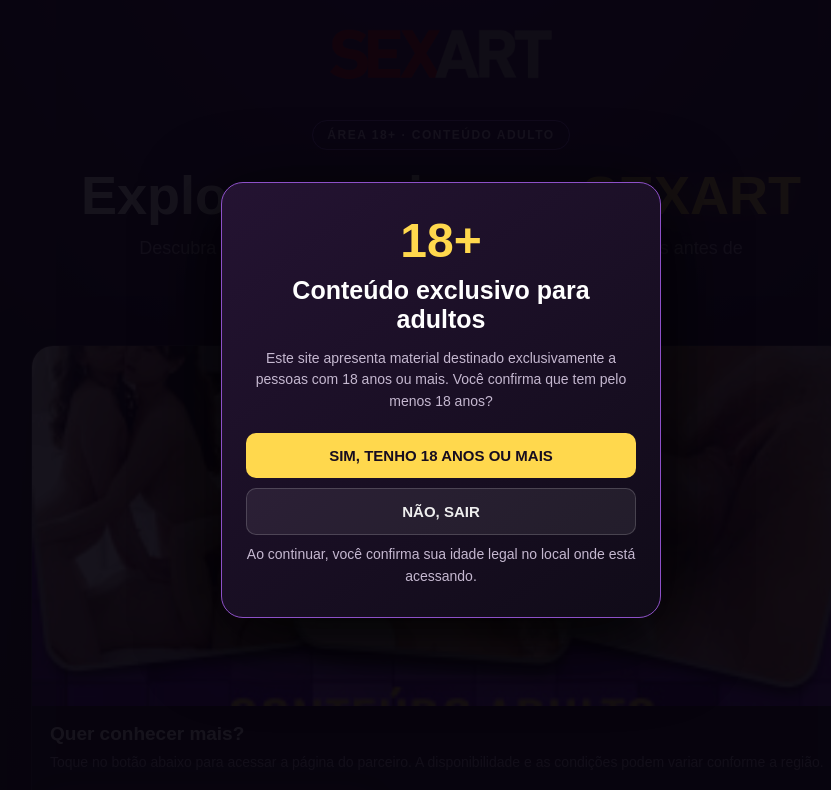
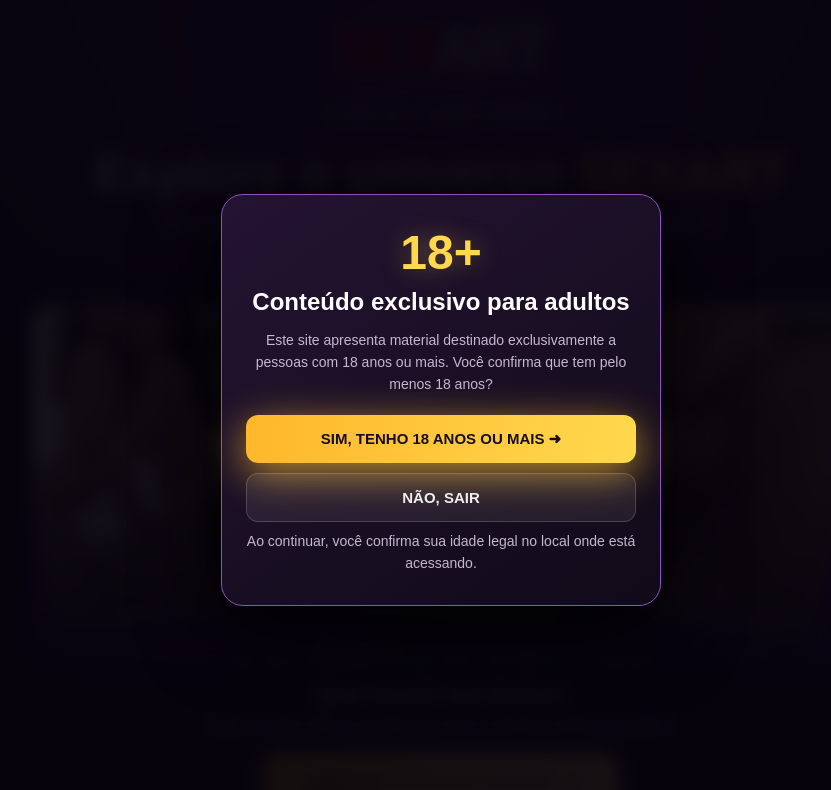
Before and after one commit to aziz3344/ai-quiz, a plain HTML site: page index.html in a window 1280 px wide. Shown: the top 790 px of the page, without its empty margins (199-1030 px from the left). Drawn offline with Linux system fonts and the light colour scheme.

Commit message:
Update index.html

```diff
--- a/index.html
+++ b/index.html
@@ -7,48 +7,230 @@
   <meta name="description" content="Conteúdo adulto para maiores de 18 anos. Confirme sua idade para continuar.">
   <title>SEXART | Conteúdo Adulto 18+</title>
   <style>
-    :root{--bg:#090610;--panel:#171020;--purple:#7c2cff;--pink:#ff3e83;--yellow:#ffd84d;--muted:#b9aec8}
+    :root{
+      --bg:#090610;
+      --panel:#171020;
+      --purple:#7c2cff;
+      --pink:#ff3e83;
+      --yellow:#ffd84d;
+      --muted:#b9aec8;
+      --green:#22c55e;
+    }
     *{box-sizing:border-box}
-    body{margin:0;background:radial-gradient(circle at 50% -10%,#482071 0,#160d22 38%,var(--bg) 75%);color:#fff;font-family:Arial,Helvetica,sans-serif;min-height:100vh}
+    body{
+      margin:0;
+      background:radial-gradient(circle at 50% -10%,#482071 0,#160d22 38%,var(--bg) 75%);
+      color:#fff;
+      font-family:Arial,Helvetica,sans-serif;
+      min-height:100vh;
+      overflow-x:hidden;
+    }
+    /* خلفية متوهجة خفيفة */
+    body::before{
+      content:"";
+      position:fixed;
+      top:-120px;left:50%;
+      width:600px;height:600px;
+      transform:translateX(-50%);
+      background:radial-gradient(circle,rgba(255,62,131,.18),rgba(124,44,255,.12),transparent 70%);
+      pointer-events:none;
+      z-index:-1;
+      animation:bgPulse 6s ease-in-out infinite alternate;
+    }
+    @keyframes bgPulse{
+      0%{transform:translateX(-50%) scale(1);opacity:.7}
+      100%{transform:translateX(-50%) scale(1.18);opacity:1}
+    }
+
     .wrap{width:min(960px,92%);margin:auto}
-    header{display:flex;justify-content:center;align-items:center;padding:24px 0 12px}
-    .logo{width:min(230px,65vw);height:auto;object-fit:contain}
-    .hero{padding:22px 0 30px;text-align:center}
-    .tag{display:inline-block;border:1px solid #a66cff;background:#31164d;color:#e9d7ff;border-radius:99px;padding:7px 14px;font-size:12px;font-weight:800;letter-spacing:1.5px}
-    h1{font-size:clamp(30px,6vw,54px);line-height:1.04;margin:17px auto 12px;max-width:760px}
-    h1 span{color:var(--yellow);text-shadow:0 3px 22px #ffbd3b55}
-    .sub{color:var(--muted);font-size:clamp(15px,2.5vw,18px);line-height:1.55;max-width:620px;margin:0 auto}
-    .feature{margin:24px auto 18px;max-width:820px;border:1px solid #ffffff24;border-radius:22px;overflow:hidden;background:#100a18;box-shadow:0 18px 55px #0009}
-    .feature img{display:block;width:100%;max-height:360px;object-fit:cover;background:#1f142d}
-    .feature-foot{padding:17px 18px 20px}
-    .feature-foot strong{display:block;font-size:19px;margin-bottom:7px}
-    .feature-foot p{color:var(--muted);margin:0;font-size:14px;line-height:1.5}
-    .cta{display:inline-flex;justify-content:center;align-items:center;gap:10px;margin:20px auto 8px;padding:16px 34px;min-width:min(320px,90%);border:0;border-radius:12px;background:linear-gradient(100deg,#ffb92e,var(--yellow));color:#180d20;text-decoration:none;font-size:19px;font-weight:900;letter-spacing:.6px;box-shadow:0 8px 28px #ffbf3150;cursor:pointer;transition:.2s}
-    .cta:hover{transform:translateY(-2px);filter:brightness(1.06)}
+    header{display:flex;justify-content:center;align-items:center;padding:20px 0 8px;animation:fadeDown .6s ease}
+    .logo{width:min(220px,60vw);height:auto;object-fit:contain;filter:drop-shadow(0 4px 18px rgba(124,44,255,.35))}
+
+    .hero{padding:14px 0 22px;text-align:center;animation:fadeUp .7s ease}
+    .tag{
+      display:inline-flex;align-items:center;gap:8px;
+      border:1px solid #a66cff;
+      background:rgba(49,22,77,.85);
+      color:#e9d7ff;
+      border-radius:99px;
+      padding:7px 15px;
+      font-size:12px;font-weight:800;letter-spacing:1.2px;
+      box-shadow:0 0 20px rgba(124,44,255,.25);
+    }
+    .live-dot{
+      width:8px;height:8px;border-radius:50%;
+      background:var(--green);
+      box-shadow:0 0 10px var(--green);
+      animation:blink 1.4s infinite;
+    }
+    @keyframes blink{0%,100%{opacity:1;transform:scale(1)}50%{opacity:.35;transform:scale(.8)}}
+
+    h1{font-size:clamp(28px,6vw,52px);line-height:1.06;margin:15px auto 10px;max-width:760px}
+    h1 span{color:var(--yellow);text-shadow:0 3px 25px #ffbd3b66}
+    .sub{color:var(--muted);font-size:clamp(14px,2.5vw,17px);line-height:1.5;max-width:600px;margin:0 auto}
+
+    /* البطاقة الرئيسية */
+    .feature{
+      margin:20px auto 18px;
+      max-width:820px;
+      border:1px solid rgba(255,216,77,.28);
+      border-radius:22px;
+      overflow:hidden;
+      background:linear-gradient(180deg,#160e22,#0f0917);
+      box-shadow:0 18px 55px rgba(0,0,0,.65);
+      animation:fadeUp .85s ease;
+    }
+    .media-box{position:relative;display:block;overflow:hidden;text-decoration:none}
+    .feature img{
+      display:block;width:100%;max-height:360px;object-fit:cover;
+      background:#1f142d;
+      transition:transform .45s ease;
+    }
+    .media-box:hover img{transform:scale(1.04)}
+    .play-overlay{
+      position:absolute;inset:0;
+      display:flex;align-items:center;justify-content:center;
+      background:linear-gradient(180deg,transparent 40%,rgba(9,6,16,.75));
+    }
+    .play-btn{
+      width:68px;height:68px;border-radius:50%;
+      background:rgba(255,216,77,.92);
+      color:#170d20;
+      display:flex;align-items:center;justify-content:center;
+      font-size:26px;padding-left:4px;
+      box-shadow:0 0 0 0 rgba(255,216,77,.65);
+      animation:pulseRing 2s infinite;
+      transition:transform .2s;
+    }
+    .media-box:hover .play-btn{transform:scale(1.1)}
+    .badge-hd{
+      position:absolute;top:12px;right:12px;
+      background:rgba(9,6,16,.8);
+      border:1px solid rgba(255,255,255,.22);
+      color:var(--yellow);
+      font-size:11px;font-weight:900;
+      padding:4px 9px;border-radius:6px;letter-spacing:.8px;
+    }
+
+    .feature-foot{padding:18px 18px 22px;text-align:center}
+    .feature-foot strong{display:block;font-size:20px;margin-bottom:7px}
+    .feature-foot p{color:var(--muted);margin:0 auto;max-width:560px;font-size:14px;line-height:1.5}
+
+    /* زر CTA مع لمعة ونبض */
+    .cta{
+      position:relative;overflow:hidden;
+      display:inline-flex;justify-content:center;align-items:center;gap:10px;
+      margin:20px auto 8px;
+      padding:16px 34px;
+      min-width:min(330px,92%);
+      border:0;border-radius:14px;
+      background:linear-gradient(100deg,#ffb72b,var(--yellow),#ffe885);
+      color:#180d20;text-decoration:none;
+      font-size:19px;font-weight:900;letter-spacing:.6px;
+      box-shadow:0 8px 30px rgba(255,191,49,.42);
+      cursor:pointer;
+      transition:transform .2s,filter .2s;
+      animation:ctaPulse 2.4s infinite;
+    }
+    .cta::after{
+      content:"";
+      position:absolute;top:0;left:-100%;
+      width:60%;height:100%;
+      background:linear-gradient(120deg,transparent,rgba(255,255,255,.6),transparent);
+      transform:skewX(-25deg);
+      animation:shimmer 3s infinite;
+    }
+    .cta:hover{transform:translateY(-3px) scale(1.02);filter:brightness(1.06)}
+
+    @keyframes shimmer{
+      0%{left:-100%}
+      35%,100%{left:150%}
+    }
+    @keyframes ctaPulse{
+      0%,100%{box-shadow:0 8px 28px rgba(255,191,49,.38)}
+      50%{box-shadow:0 10px 40px rgba(255,191,49,.72)}
+    }
+    @keyframes pulseRing{
+      0%{box-shadow:0 0 0 0 rgba(255,216,77,.65)}
+      70%{box-shadow:0 0 0 18px rgba(255,216,77,0)}
+      100%{box-shadow:0 0 0 0 rgba(255,216,77,0)}
+    }
+    @keyframes fadeUp{
+      from{opacity:0;transform:translateY(18px)}
+      to{opacity:1;transform:translateY(0)}
+    }
+    @keyframes fadeDown{
+      from{opacity:0;transform:translateY(-12px)}
+      to{opacity:1;transform:translateY(0)}
+    }
+
     .tiny{font-size:11px;color:#988ba6;margin:9px auto 0;line-height:1.5}
-    .gallery-title{text-align:center;font-size:21px;margin:35px 0 15px}
+
+    /* Gallery */
+    .gallery-title{text-align:center;font-size:21px;margin:32px 0 16px}
     .gallery{display:grid;grid-template-columns:repeat(3,1fr);gap:14px;margin-bottom:24px}
-    .tile{display:block;text-decoration:none;border:1px solid #ffffff20;background:#1a1024;border-radius:15px;overflow:hidden;transition:transform .2s,border-color .2s}
-    .tile:hover{transform:translateY(-3px);border-color:var(--yellow)}
-    .tile img{display:block;width:100%;height:170px;object-fit:cover;background:#261838}
-    .tile div{padding:12px;color:#e9dff2;font-size:13px;font-weight:700;text-align:center}
-    .bottom{text-align:center;padding:28px 0 35px;color:#95899e;font-size:11px;line-height:1.7}
+    .tile{
+      position:relative;display:block;text-decoration:none;
+      border:1px solid #ffffff20;background:#1a1024;
+      border-radius:16px;overflow:hidden;
+      transition:transform .25s ease,border-color .25s ease,box-shadow .25s ease;
+    }
+    .tile:hover{
+      transform:translateY(-4px);
+      border-color:var(--yellow);
+      box-shadow:0 12px 30px rgba(255,216,77,.18);
+    }
+    .tile-media{position:relative;overflow:hidden}
+    .tile img{display:block;width:100%;height:175px;object-fit:cover;background:#261838;transition:transform .4s ease}
+    .tile:hover img{transform:scale(1.07)}
+    .tile-play{
+      position:absolute;bottom:10px;right:10px;
+      width:36px;height:36px;border-radius:50%;
+      background:rgba(255,216,77,.92);color:#170d20;
+      display:flex;align-items:center;justify-content:center;
+      font-size:14px;padding-left:2px;font-weight:900;
+      box-shadow:0 4px 12px rgba(0,0,0,.5);
+    }
+    .tile-label{padding:12px;color:#f3ebfb;font-size:13px;font-weight:700;text-align:center}
+
+    .bottom{text-align:center;padding:26px 0 35px;color:#95899e;font-size:11px;line-height:1.7}
     .bottom a{color:#cbb4e7}
-    .age-overlay{position:fixed;inset:0;z-index:10;background:#07040def;display:flex;align-items:center;justify-content:center;padding:20px}
-    .age-box{width:min(440px,100%);padding:30px 24px;text-align:center;border:1px solid #8d50c8;border-radius:22px;background:linear-gradient(145deg,#241332,#100b18);box-shadow:0 20px 80px #000}
-    .age-mark{font-size:48px;font-weight:900;color:var(--yellow);margin-bottom:8px}
-    .age-box h2{font-size:25px;margin:8px 0}
+
+    /* بوابة التحقق من العمر 18+ */
+    .age-overlay{
+      position:fixed;inset:0;z-index:20;
+      background:rgba(7,4,13,.94);
+      backdrop-filter:blur(8px);
+      display:flex;align-items:center;justify-content:center;padding:20px;
+    }
+    .age-box{
+      width:min(440px,100%);padding:30px 24px;text-align:center;
+      border:1px solid #8d50c8;border-radius:22px;
+      background:linear-gradient(145deg,#241332,#100b18);
+      box-shadow:0 20px 80px #000;
+      animation:fadeUp .35s ease;
+    }
+    .age-mark{font-size:48px;font-weight:900;color:var(--yellow);margin-bottom:8px;text-shadow:0 0 25px rgba(255,216,77,.35)}
+    .age-box h2{font-size:24px;margin:8px 0}
     .age-box p{color:#c5b8d0;line-height:1.55;font-size:14px}
     .age-actions{display:grid;gap:10px;margin-top:20px}
-    .age-actions button{padding:14px;border:0;border-radius:10px;font-size:15px;font-weight:900;cursor:pointer}
-    .yes{background:var(--yellow);color:#170d20}
+    .age-actions button{padding:15px;border:0;border-radius:12px;font-size:15px;font-weight:900;cursor:pointer;transition:transform .15s}
+    .yes{
+      background:linear-gradient(100deg,#ffb72b,var(--yellow));
+      color:#170d20;
+      box-shadow:0 6px 24px rgba(255,191,49,.4);
+      animation:ctaPulse 2s infinite;
+    }
+    .yes:hover{transform:scale(1.02)}
     .no{background:#ffffff12;color:#eee;border:1px solid #ffffff2b!important}
     .hidden{display:none!important}
+
     @media(max-width:650px){
       .gallery{grid-template-columns:1fr}
-      .tile img{height:190px}
-      .hero{padding-top:15px}
-      .feature img{max-height:250px}
+      .tile img{height:195px}
+      .hero{padding-top:10px}
+      .feature img{max-height:240px}
+      .play-btn{width:58px;height:58px;font-size:22px}
     }
   </style>
 </head>
@@ -59,7 +241,7 @@
       <h2 id="ageTitle">Conteúdo exclusivo para adultos</h2>
       <p>Este site apresenta material destinado exclusivamente a pessoas com 18 anos ou mais. Você confirma que tem pelo menos 18 anos?</p>
       <div class="age-actions">
-        <button class="yes" id="confirmAge">SIM, TENHO 18 ANOS OU MAIS</button>
+        <button class="yes" id="confirmAge">SIM, TENHO 18 ANOS OU MAIS ➜</button>
         <button class="no" id="leavePage">NÃO, SAIR</button>
       </div>
       <p class="tiny">Ao continuar, você confirma sua idade legal no local onde está acessando.</p>
@@ -72,34 +254,52 @@
 
   <main class="wrap">
     <section class="hero">
-      <span class="tag">ÁREA 18+ · CONTEÚDO ADULTO</span>
+      <span class="tag"><span class="live-dot"></span> ÁREA 18+ · ACESSO LIBERADO</span>
       <h1>Explore o universo <span>SEXART</span></h1>
-      <p class="sub">Descubra a página oficial do conteúdo adulto e veja mais detalhes antes de continuar.</p>
+      <p class="sub">Descubra o conteúdo exclusivo em HD e assista agora mesmo na página oficial.</p>
     </section>
 
     <section class="feature">
-      <img src="YtBXSd7sPAdGiaoIn8mRtVKeAK6KdR3kcLvaEaAc.jpg" alt="Banner promocional SEXART para maiores de 18 anos">
+      <a class="media-box" href="https://lzygaeg.pro/cl/bc07bfb400bb1150?p1={click_id}&p2={format}&source=trafficstars&site={site_id}" rel="nofollow sponsored">
+        <span class="badge-hd">4K · 18+</span>
+        <img src="YtBXSd7sPAdGiaoIn8mRtVKeAK6KdR3kcLvaEaAc.jpg" alt="Banner promocional SEXART para maiores de 18 anos">
+        <div class="play-overlay">
+          <div class="play-btn">▶</div>
+        </div>
+      </a>
       <div class="feature-foot">
-        <strong>Quer conhecer mais?</strong>
-        <p>Toque no botão abaixo para acessar a página do parceiro. A disponibilidade e as condições podem variar conforme a região.</p>
-        <a class="cta" id="mainCta" href="https://lzygaeg.pro/cl/bc07bfb400bb1150?p1={click_id}&p2={format}&source=trafficstars&site={site_id}" rel="nofollow sponsored">VER MAIS <span aria-hidden="true">➜</span></a>
-        <div class="tiny">Acesso restrito a maiores de 18 anos.</div>
+        <strong>Quer assistir sem limites?</strong>
+        <p>Toque no botão abaixo para liberar o acesso imediato à página do parceiro.</p>
+        <a class="cta" id="mainCta" href="https://lzygaeg.pro/cl/bc07bfb400bb1150?p1={click_id}&p2={format}&source=trafficstars&site={site_id}" rel="nofollow sponsored">LIBERAR ACESSO AGORA <span aria-hidden="true">➜</span></a>
+        <div class="tiny">Acesso restrito a maiores de 18 anos · Carregamento rápido.</div>
       </div>
     </section>
 
-    <h2 class="gallery-title">Explore os destaques</h2>
+    <h2 class="gallery-title">Destaques mais assistidos 🔥</h2>
     <section class="gallery" aria-label="Banners promocionais">
       <a class="tile" href="https://lzygaeg.pro/cl/bc07bfb400bb1150?p1={click_id}&p2={format}&source=trafficstars&site={site_id}" rel="nofollow sponsored">
-        <img src="zk8gK5T7cleHlRZM7Nn41Oh8Q340b1w8M1EA99Bv.jpg" alt="Banner SEXART">
-        <div>Conteúdo adulto 18+</div>
+        <div class="tile-media">
+          <span class="badge-hd">HD</span>
+          <img src="zk8gK5T7cleHlRZM7Nn41Oh8Q340b1w8M1EA99Bv.jpg" alt="Banner SEXART">
+          <div class="tile-play">▶</div>
+        </div>
+        <div class="tile-label">Conteúdo adulto 18+</div>
       </a>
       <a class="tile" href="https://lzygaeg.pro/cl/bc07bfb400bb1150?p1={click_id}&p2={format}&source=trafficstars&site={site_id}" rel="nofollow sponsored">
-        <img src="paDCyasnAzTSamg5F2udVbqrlzR9JFOLJJWTjEag.jpg" alt="Banner promocional SEXART">
-        <div>Ver mais</div>
+        <div class="tile-media">
+          <span class="badge-hd">NOVO</span>
+          <img src="paDCyasnAzTSamg5F2udVbqrlzR9JFOLJJWTjEag.jpg" alt="Banner promocional SEXART">
+          <div class="tile-play">▶</div>
+        </div>
+        <div class="tile-label">Ver coleção completa</div>
       </a>
       <a class="tile" href="https://lzygaeg.pro/cl/bc07bfb400bb1150?p1={click_id}&p2={format}&source=trafficstars&site={site_id}" rel="nofollow sponsored">
-        <img src="xOHOkjn7DdhIoz0cfm4KLOVEN85hcDu1xusyAERi.jpg" alt="Banner XXX vídeos">
-        <div>Área para adultos</div>
+        <div class="tile-media">
+          <span class="badge-hd">VIP</span>
+          <img src="xOHOkjn7DdhIoz0cfm4KLOVEN85hcDu1xusyAERi.jpg" alt="Banner XXX vídeos">
+          <div class="tile-play">▶</div>
+        </div>
+        <div class="tile-label">Área exclusiva para adultos</div>
       </a>
     </section>
 
```
